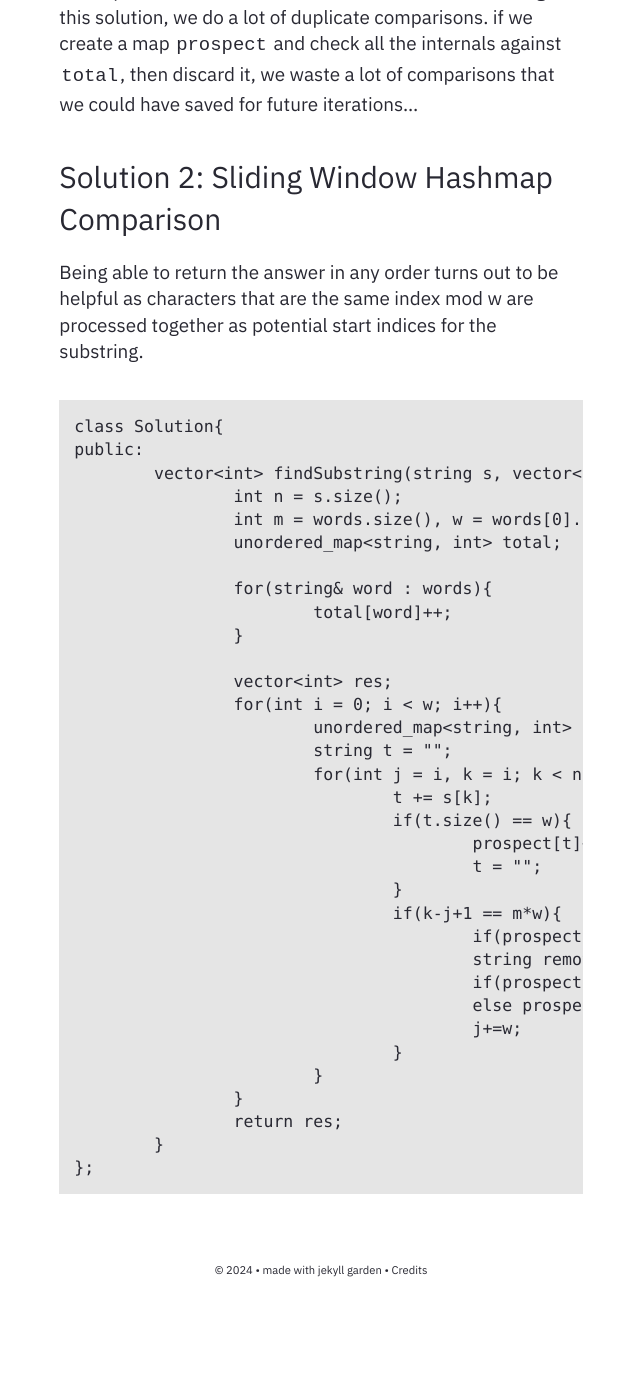
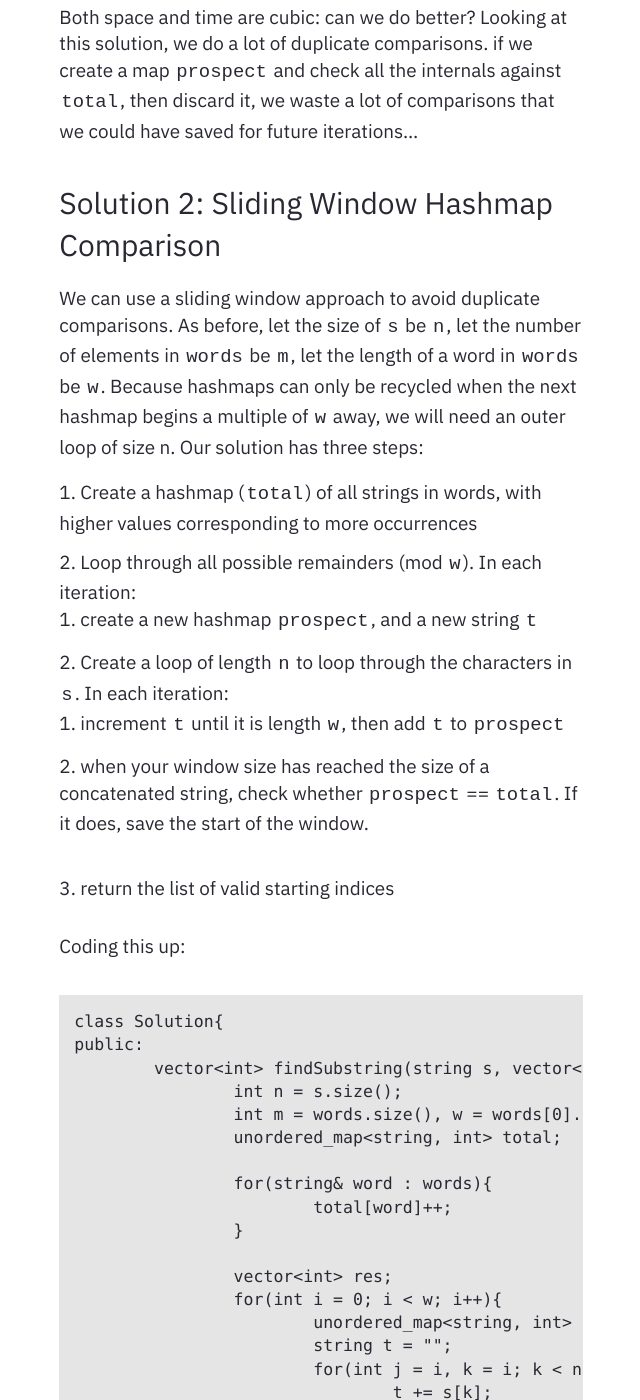
Before and after one commit to FergalHennessy/FergalHennessy.github.io, a Jekyll site: the page built from docs/_notes/Public/Substring With Concatenation Of All Words.md, in a window 1280 px wide and 1400 px high, scrolled down 2624 px. Shown: the whole window, without its empty margins (319-959 px from the left). Built offline with Jekyll 4.4.1, drawn with Linux system fonts in a browser that asks for light colours; before the commit the page ends 3943 px from its top, so only the background shows below that; some of the changed text lies outside the part shown.

Commit message:
changed notes

````diff
--- a/docs/_notes/Public/Substring With Concatenation Of All Words.md
+++ b/docs/_notes/Public/Substring With Concatenation Of All Words.md
@@ -16,8 +16,8 @@ A **concatenated substring** in `s` is a substring that contains all the strings
 
 ## Examples
 
-__Input: __ `s = "barfoothefoobarman", words = ["foo, bar"]` --> `[0, 9]`
-**Input: ** `s = "wordgoodgoodgoodbestword", words = ["word", "good", "best", "word"]` --> `[]`
+**Input:**`s = "barfoothefoobarman", words = ["foo, bar"]` --> `[0, 9]` <br>
+**Input:** `s = "wordgoodgoodgoodbestword", words = ["word", "good", "best", "word"]` --> `[]`
 
 ### Solution 1: Brute Force Hashmap Comparison
 
@@ -69,7 +69,17 @@ Both space and time are cubic: can we do better? Looking at this solution, we do
 
 ### Solution 2: Sliding Window Hashmap Comparison
 
-Being able to return the answer in any order turns out to be helpful as characters that are the same index mod w are processed together as potential start indices for the substring.
+We can use a sliding window approach to avoid duplicate comparisons. As before, let the size of `s` be `n`, let the number of elements in `words` be `m`, let the length of a word in `words` be `w`.   Because hashmaps can only be recycled when the next hashmap begins a multiple of `w` away, we will need an outer loop of size n. Our solution has three steps:
+
+1. Create a hashmap (`total`) of all strings in words, with higher values corresponding to more occurrences
+2. Loop through all possible remainders (mod `w`). In each iteration:
+	1. create a new hashmap `prospect`, and a new string `t`
+	2. Create a loop of length `n` to loop through the characters in `s`. In each iteration:
+		1. increment `t` until it is length `w`, then add `t` to `prospect`
+		2. when your window size has reached the size of a concatenated string, check whether `prospect` == `total`. If it does, save the start of the window.
+3. return the list of valid starting indices
+
+Coding this up:
 
 ```
 class Solution{
````
Also changed, not shown: docs/_notes/Public/Candy (Peaks and Valleys).md (added, +33 -0 lines), docs/_notes/Public/Merge K Lists.md (+4 -4 lines).
